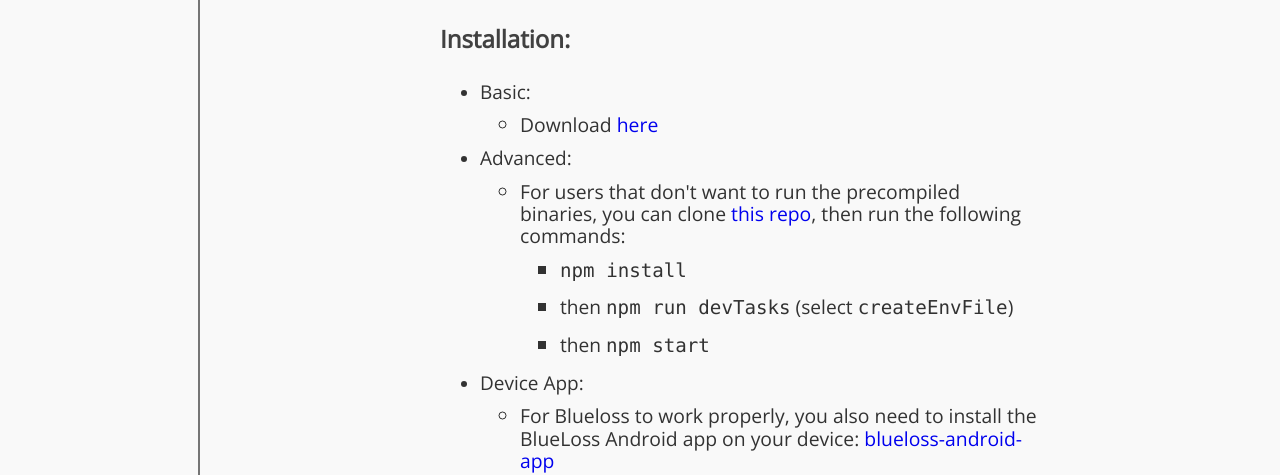
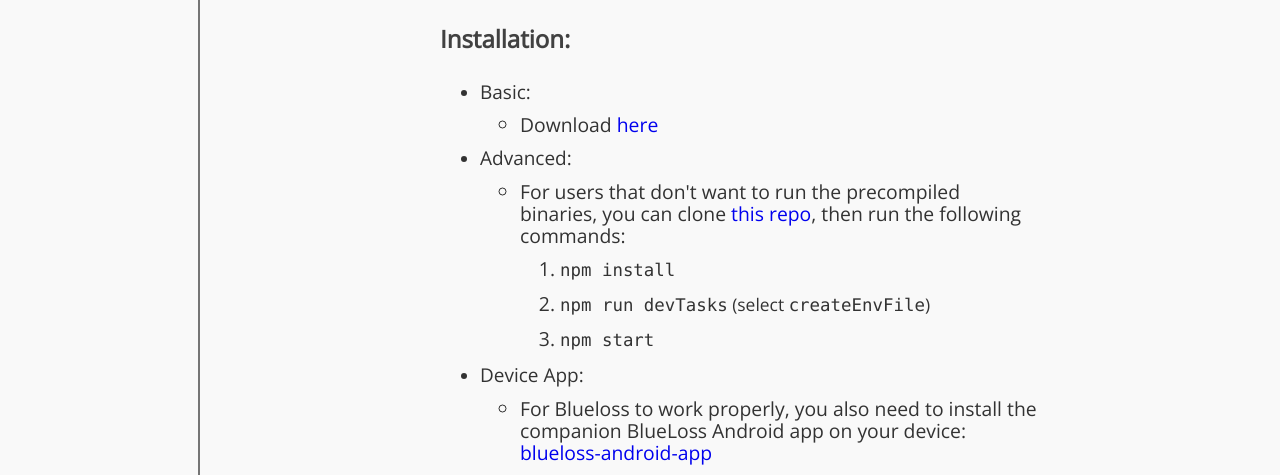
Before and after one commit to Darkle/BlueLoss, a website: page website/blueloss-linux-desktop-app.html in a window 1280 px wide. Shown: the part 329-804 px from the top of the page. Drawn offline with nearby package versions, Linux system fonts and the light colour scheme.

Commit message:
Fixed the andvanced install list.

```diff
--- a/website/blueloss-linux-desktop-app.html
+++ b/website/blueloss-linux-desktop-app.html
@@ -99,18 +99,18 @@
         </li>
         <li>
           <p>Advanced:</p>
-          <ul>
-            <li>For users that don't want to run the precompiled binaries, you can clone <a href="https://github.com/Darkle/BlueLoss-Desktop-App-Windows">this
+          <ul class="advancedInstallList">
+            <li>For users that don't want to run the precompiled binaries, you can clone <a href="https://github.com/Darkle/BlueLoss-Desktop-App-Linux">this
                 repo</a>, then run the following commands:
               <ul>
                 <li>
                   <p><code>npm install</code></p>
                 </li>
                 <li>
-                  <p>then&nbsp;<code>npm run devTasks</code> (select <code>createEnvFile</code>)</p>
+                  <p><code>npm run devTasks</code> (select <code>createEnvFile</code>)</p>
                 </li>
                 <li>
-                  <p>then <code>npm start</code></p>
+                  <p><code>npm start</code></p>
                 </li>
               </ul>
             </li>
@@ -119,7 +119,7 @@
         <li>
           <p>Device App:</p>
           <ul>
-            <li>For Blueloss to work properly, you also need to install the BlueLoss Android app on your device: <a href="blueloss-android-app.html">blueloss-android-app</a></li>
+            <li>For Blueloss to work properly, you also need to install the companion BlueLoss Android app on your device: <a href="blueloss-android-app.html">blueloss-android-app</a></li>
           </ul>
         </li>
       </ul>
--- a/website/css/index.css
+++ b/website/css/index.css
@@ -143,7 +143,6 @@
 main p {
   font-size:1.2em;
   line-height: 1.5em;
-
 }
 
 main li {
@@ -200,6 +199,11 @@
   margin-top: 4px;
 }
 
+.advancedInstallList ul li{
+  list-style-type: decimal;
+  font-size: 1em;
+}
+
 .androidScreenshots {
   border: 1px solid #757575;
 }
```
Also changed, not shown: website/blueloss-windows-desktop-app.html (+5 -5 lines), website/index.html (+1 -0 lines).
